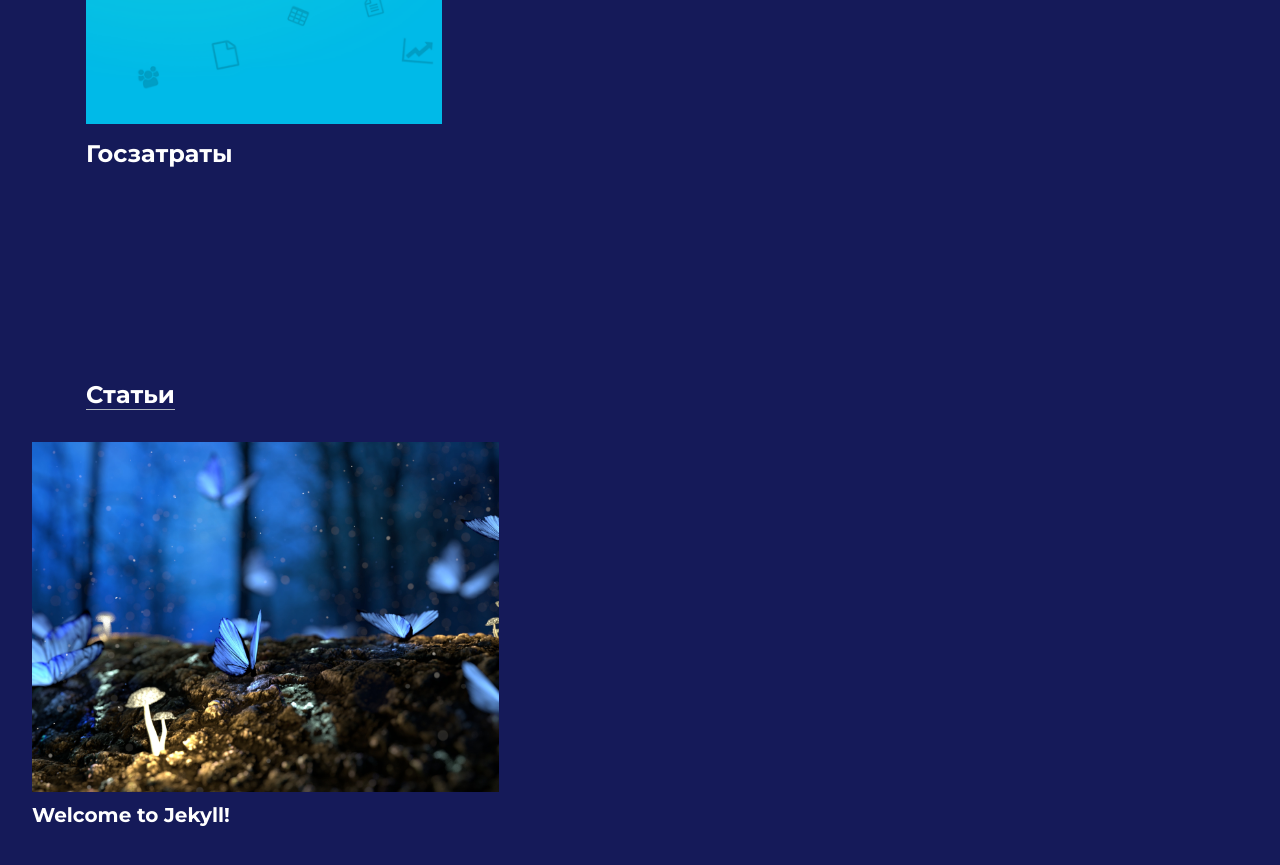
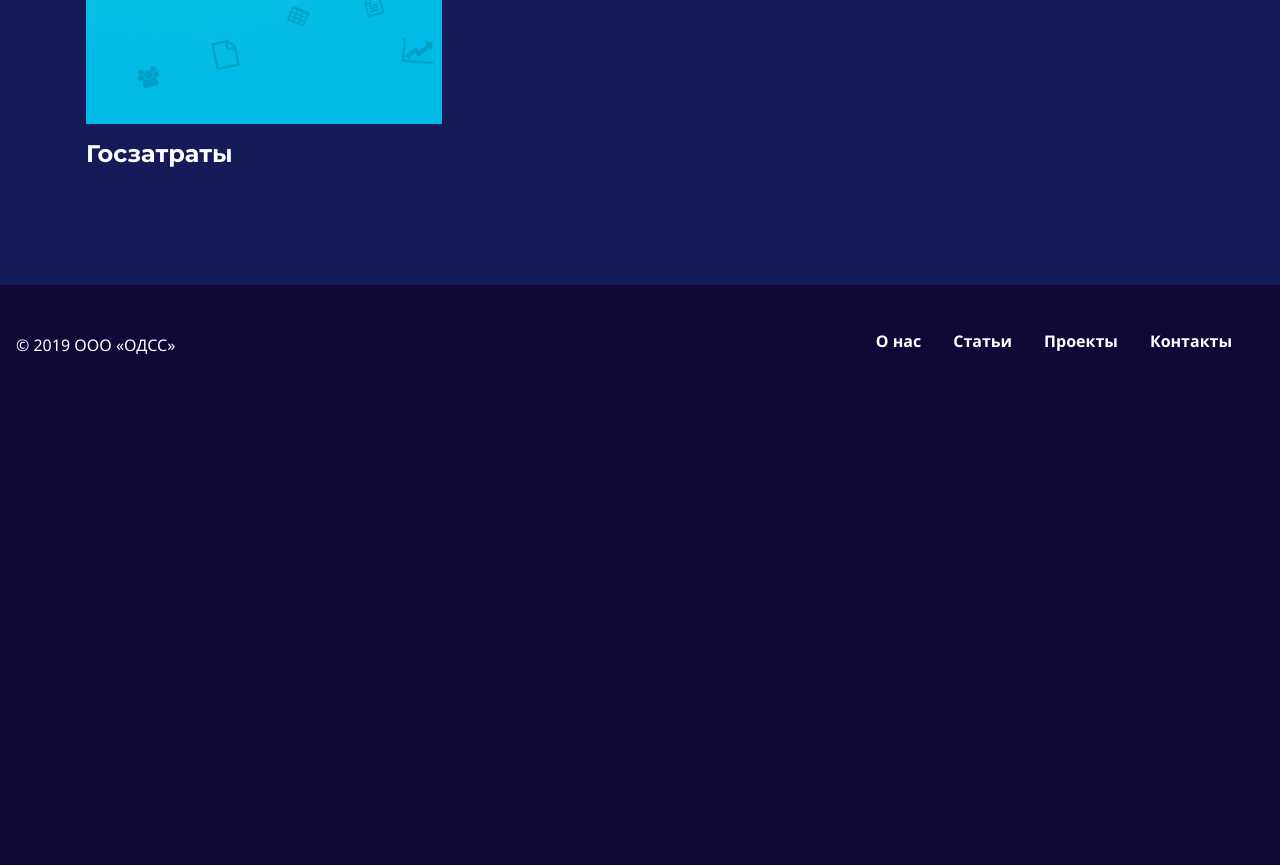
Before and after one commit to datacoon/datacoonsite, a Jekyll site: the page built from index.md, in a window 1280 px wide and 900 px high, scrolled down 1348 px. Shown: the top 865 px of the window. Built offline with Jekyll 4.4.1, drawn with Linux system fonts in a browser that asks for light colours; nearby versions of some CDN libraries; after the commit the page ends 1753 px from its top, so only the background shows below that.

Commit message:
hide posts until the first one

```diff
--- a/_layouts/home.html
+++ b/_layouts/home.html
@@ -62,7 +62,7 @@ layout: default
   </div>
 
 
-
+  {% if paginator.posts %}
   <div class="posts py-5 bg-blue-dark text-light">
     <div class="container pt-5">
       <div class="row">
@@ -72,6 +72,7 @@ layout: default
       </div>
     </div>
     <div class="container-fluid pb-5 px-5">
+
       <div class="row post-grid">
         {% for post in site.posts limit:7 %}
         <div class="{% if forloop.index == 1 %}post-item-featured{% else %}post-item{% endif %} mb-3">
@@ -124,5 +125,7 @@ layout: default
           </a>
         </div> -->
       </div>
+
     </div>
   </div>
+  {% endif %}
```
Also changed, not shown: _drafts/2019-06-14-welcome-to-jekyll.markdown (renamed from _posts/2019-06-14-welcome-to-jekyll.markdown), 1 other file.
